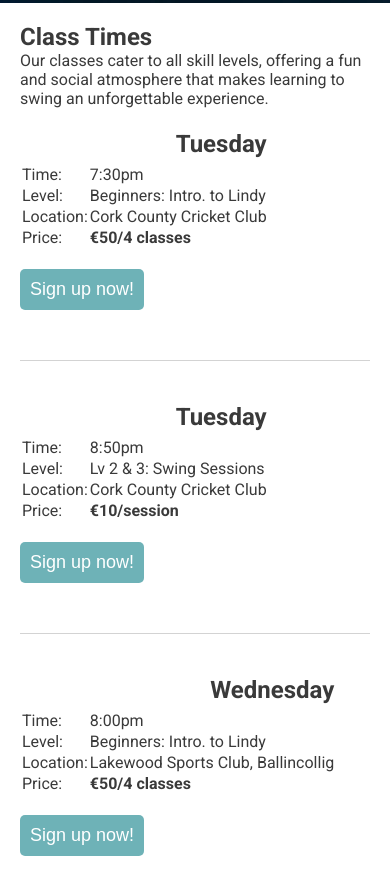
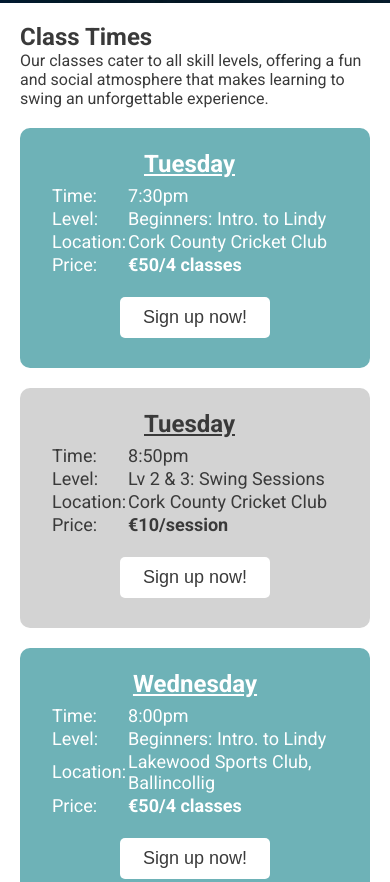
Before and after one commit to burkero2/swing-dance-cork, a plain HTML site: page classes.html in a window 390 px wide. Shown: the part 671-1553 px from the top of the page. Drawn offline with nearby package versions, Linux system fonts and the light colour scheme.

Commit message:
Classes page styling mobile

```diff
--- a/assets/css/style.css
+++ b/assets/css/style.css
@@ -309,54 +309,60 @@ footer {
 /* 2. Classes Page */
 #classes-section {
     padding: 20px 20px;
+
 }
 
 #class-container {
     display: flex;
     flex-wrap: wrap;
     align-items: flex-start;
-    gap: 40px;
+    gap: 20px;
     justify-content: space-around;
     margin: 20px auto;
-
-
 }
 
 .class-card {
-    border-bottom: 1px solid lightgrey;
-    padding: 0px 0 30px;
+    padding: 20px 30px 30px;
     width: 100%;
+    background-color:var(--primary-color);
+    color: white;
+    border-radius: 10px;
+    font-size: 18px;
+}
+
+.class-card:nth-child(2n){
+    background-color: lightgrey;
+    color:var(--text-base);
+
 }
 
 .class-card table th {
     font-size: 24px;
     padding: 0 0 5px;
-    text-align: right;
+    text-align: lcentereft;
+    text-decoration: underline;
 }
+
 
 #signup-btn-div {
     width: 150px;
-    margin: 20px 0;
+    margin: 20px auto 0;
 }
 
 #signup-btn-div button {
     border: 0;
     border-radius: 5px;
-    background-color: var(--primary-color);
+    background-color: white;
     padding: 10px;
+    width: 100%;
 
 }
 
 #signup-btn-div button a {
-    text-decoration: none;
-    color: white;
     font-size: 18px;
     text-align: center;
-}
-
-#signup-btn-div button:hover {
-    background-color: var(--secondary-color);
-    transition: 1s;
+    color:var(--text-base);
+    text-decoration: none;
 }
 
 
```
